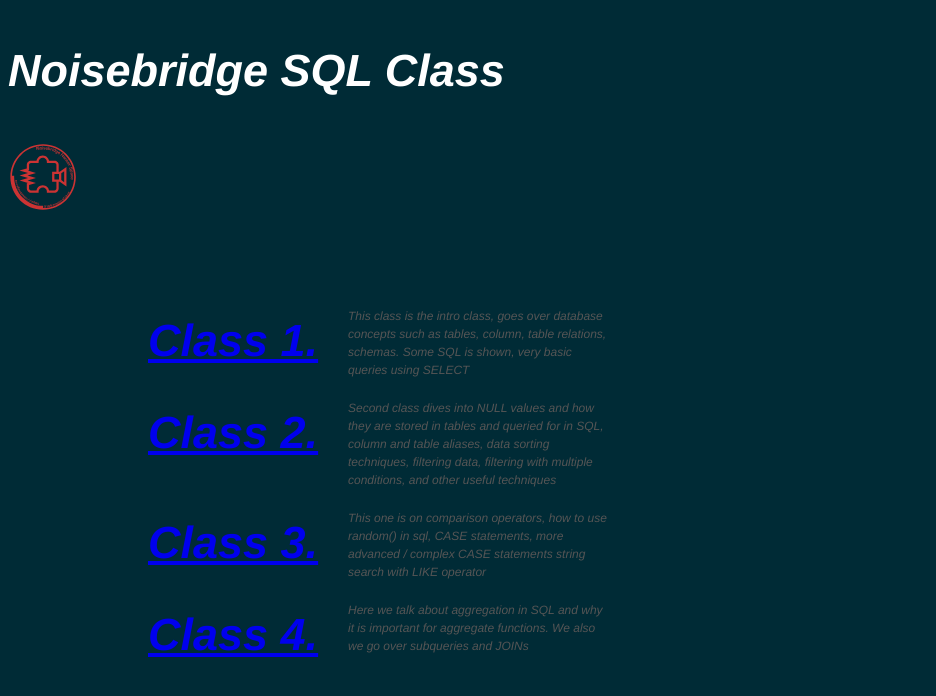
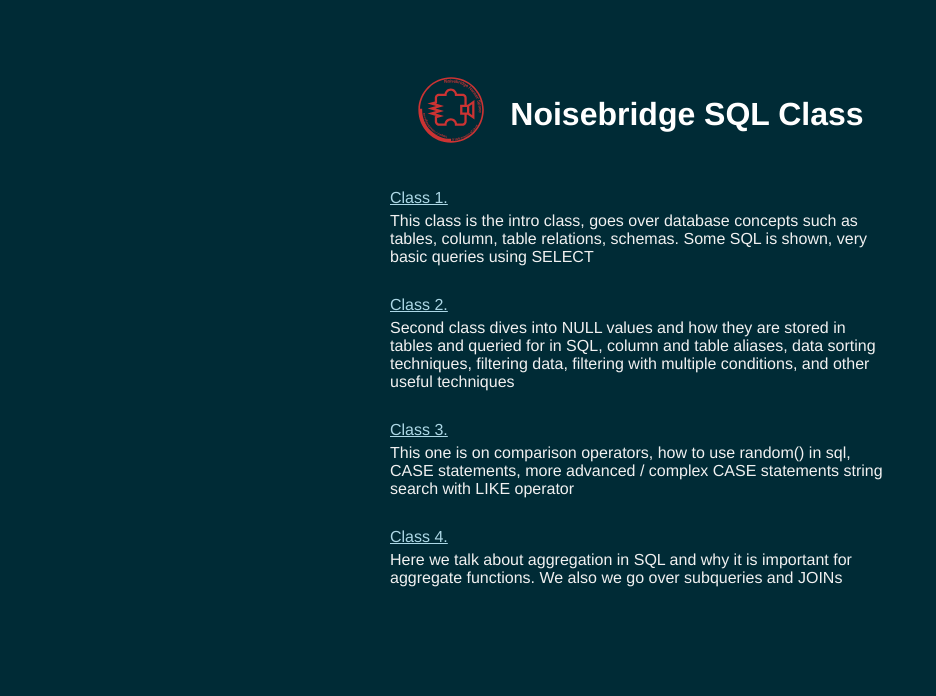
Before and after one commit to maniqin/noisebridge_sql, a plain HTML site: page docs/index.html in a window 1280 px wide. Shown: the whole page, without its empty margins (0-936 px from the left). Drawn offline with Linux system fonts and the light colour scheme.

Commit message:
change the index.html added a style to it

```diff
--- a/docs/index.html
+++ b/docs/index.html
@@ -10,14 +10,29 @@
     <link rel="stylesheet" href="slide/css/front.css">
   </head>
   <body>
-    <h2>Noisebridge SQL Class</h2>
-    <img src="slide/assets/nb_logo.svg">
-<div>
-  <ol>
-    <li><span><a href="classes/class_1.html">Class 1.</a></span><p>This class is the intro class, goes over database concepts such as tables, column, table relations, schemas. Some SQL is shown, very basic queries using SELECT</p></li>
-    <li><span><a href="classes/class_2.html">Class 2.</a></span><p>Second class dives into NULL values and how they are stored in tables and queried for in SQL, column and table aliases, data sorting techniques, filtering data, filtering with multiple conditions, and other useful techniques</p></li>
-    <li><span><a href="classes/class_3.html">Class 3.</a></span><p>This one is on comparison operators, how to use random() in sql, CASE statements, more advanced / complex CASE statements string search with LIKE operator</p></li>
-    <li><span><a href="classes/class_4.html">Class 4.</a></span><p>Here we talk about aggregation in SQL and why it is important for aggregate functions. We also we go over subqueries and JOINs</p></li>
-  </ol>
-</div>
-</body>
+    <div id="body">
+      <h1>
+        <img src="slide/assets/nb_logo.svg">
+        Noisebridge SQL Class
+      </h1>
+      <ul>
+        <li>
+          <a href="classes/class_1.html">Class 1.</a>
+          <p>This class is the intro class, goes over database concepts such as tables, column, table relations, schemas. Some SQL is shown, very basic queries using SELECT</p>
+          </li>
+        <li>
+          <a href="classes/class_2.html">Class 2.</a>
+          <p>Second class dives into NULL values and how they are stored in tables and queried for in SQL, column and table aliases, data sorting techniques, filtering data, filtering with multiple conditions, and other useful techniques</p>
+          </li>
+        <li>
+          <a href="classes/class_3.html">Class 3.</a>
+          <p>This one is on comparison operators, how to use random() in sql, CASE statements, more advanced / complex CASE statements string search with LIKE operator</p>
+          </li>
+        <li>
+          <a href="classes/class_4.html">Class 4.</a>
+          <p>Here we talk about aggregation in SQL and why it is important for aggregate functions. We also we go over subqueries and JOINs</p>
+          </li>
+      </ul>
+    </div>
+  </body>
+</html>
--- a/docs/slide/css/front.css
+++ b/docs/slide/css/front.css
@@ -1,42 +1,41 @@
+* {
+  margin: 0;
+  padding: 0;
+  box-sizing: border-box;
+  font-family: Helvetica, Verdana, sans-serif;
+  color: #f1f1f1;
+}
+body { background-color: #002b36; }
 
-body {
-  background-color: #002b36;
-}
-h2  {
-  font: bold italic 45px/1.5 Helvetica, Verdana, sans-serif;
-  color: white;
-}
-div {
-  width: 500px;
-  margin: 100px
+#body {
+  display: block;
+  width: 100%;
+  max-width: 600px;
+  margin: 0 auto;
+  padding: 50px;
 }
 
-ol {
-  color: #0066ff;
-  list-style-type: none;
+h1 {
+  padding: 25px 0;
+  color: #ffffff;
+  text-align: center;
+  line-height: 70px;
+}
+ul { list-style-type: none; }
+li { padding: 15px 0; }
+p { padding: 5px 0 0; }
+a { color: #add8e6; }
+
+img {
+  width: 70px;
+  height: auto;
+  margin: 0 15px -20px 0;
 }
 
-ol li {
-  position: relative;
-  font: bold italic 45px/1.5 Helvetica, Verdana, sans-serif;
-  margin-bottom: 20px;
-
+@media screen and (max-width: 600px) {
+  img {
+    width: 120px;
+    display: block;
+    margin: auto;
+  }
 }
-
-li p {
-  font: 12px/1.5 Helvetica, sans-serif;
-  padding-left: 200px;
-  color: #555;
-  font-style: italic;
-}
-
-span {
-  position: absolute;
-}
-
-img {
-  /*margin: 0 10px -5px 0;*/
-  width: 70px;
-  height: 70px;
-  fill: ;
-  margin: 0 5px -9px 0;
```
